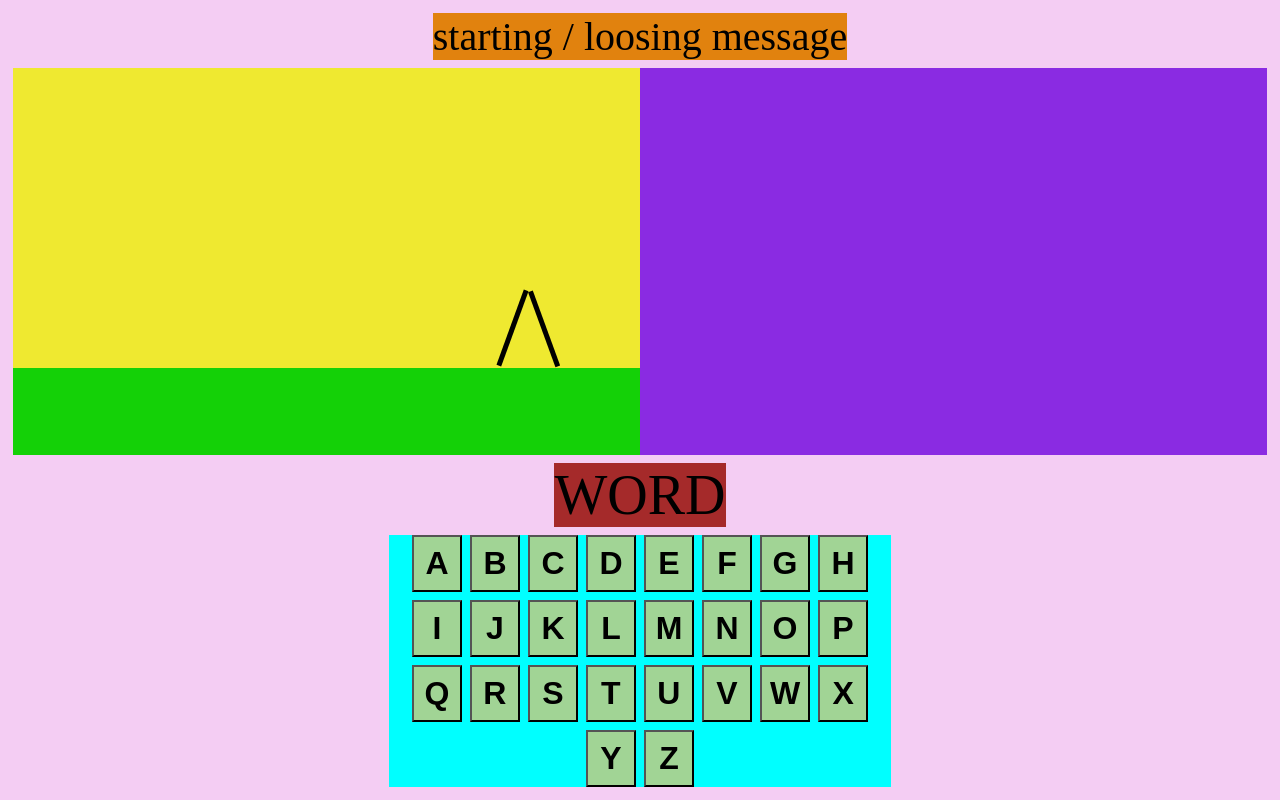
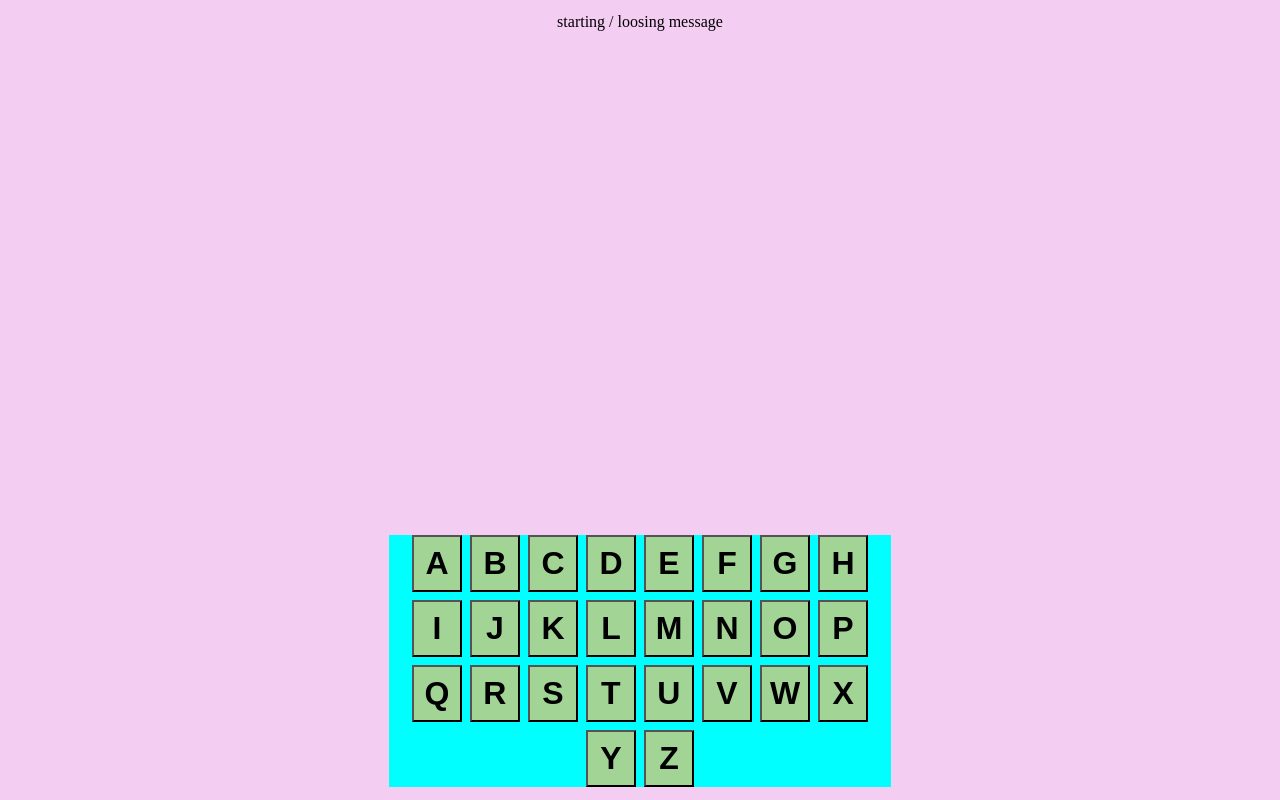
Before and after one commit to Captain-Leftovers/hangman, a React (Vite) app: page / in a window 1280 px wide. Built offline with nearby package versions, Linux system fonts and the light colour scheme.

Commit message:
testing graphics

```diff
--- a/src/App.tsx
+++ b/src/App.tsx
@@ -1,13 +1,23 @@
 import Graphic from "./components/Graphic/Graphic"
 import Letters from "./components/Letters/Letters"
 import AppCSS from "./App.module.css"
+import { useState } from "react"
+import archive from "./assets/simpleWords.json"
+import GuessingWord from "./components/GuessingWord/GuessingWord"
+
+
 function App() {
 
+  const [wordFromArchive, setWordFromArchive] = useState(() => {
+     return archive[Math.floor(Math.random() * archive.length)]
+  })
+
+  const [usedLetters, setUsedLetters] = useState<string[]>([])
   return (
     <div className={AppCSS.container}>
-      <div className={AppCSS.message}>starting / loosing message</div>
-      <Graphic></Graphic>
-      <div className={AppCSS.word}>WORD</div>
+      <div >starting / loosing message</div>
+      <Graphic/>
+      <GuessingWord/>
       <Letters/>
     </div>
   )
--- /dev/null
+++ b/src/assets/simpleWords.json
@@ -0,0 +1 @@
+["Bell","Santa Claus","Star","Time","Bear","Box","Chocolate","Tree","Kitty","Man","Night","Seed","Dog","Father","Garden","Door","Hand","Letter","Bed","Chicken","Story","Way","Farm","Friend","Ground","Name","Baby","Thing","Top","Nest","Paper","Song","Apple","Cake","Water","Back","Birth","Bread","Brother","Christmas","Day","Boat","Snow","Sun","Toy","Car","Egg","Head","Book","Boy","Doll","Rabbit","Stick","Window","House","Ring","Street","Child","Duck","Fish","Money","Bath","Chair","Eye","Wood","Morning","Rain","Shoe","Table","Picture","School","Smile","Coat","Cow","Goodbye","Grass","Leg","Robin","Girl","Hill","Milk","Sheep","Sister","Watch","Ball","Squirrel","Wind","Fire","Floor","Horse","Home","Mother","Party","Flower","Game","Pig","Bird","Cat","Corn","Foot"]
--- a/src/components/Graphic/Graphic.module.css
+++ b/src/components/Graphic/Graphic.module.css
@@ -1,37 +1,12 @@
 .container {
+    height: 50vh;
+    position: relative;
+    width: 40vw;
 
-    background-color: rgb(20, 209, 7);
-    height: 50%;
-    width:100%;
-    display:grid;
-    grid:1fr / 1fr 1fr;
-    justify-content: center;
-}
-.person {
-    height:300px;
-    background-color: rgb(239, 233, 48);
-    position:relative;
-    overflow: hidden;
 }
 
-.leg, .leg::after {
-    position: absolute;
+.base {
+
     background-color: black;
-    height: 80px;
-    width: 5px;
-    right:20%;
-    bottom:0;
-    rotate: 20deg;
+
 }
-
-.leg::after {
-    content: '';
-    rotate:-40deg;
-    right: -30px;
-    bottom:10px
-}
-
-
-.weapon {
-    background-color: blueviolet;
-}
--- a/src/components/Graphic/Graphic.tsx
+++ b/src/components/Graphic/Graphic.tsx
@@ -4,12 +4,12 @@ function Graphic() {
 
     return (
         <div className={GraphicCSS.container}>
-          <div className={GraphicCSS.person}>
-            <div className={GraphicCSS.leg}></div>
-          </div>
-
-          <div className={GraphicCSS.weapon}>
-          </div>
+            <div className={GraphicCSS.rope} />
+            <div className={GraphicCSS.top} />
+            <div className={GraphicCSS.rightSup} />
+            <div className={GraphicCSS.leftSup} />
+            <div className={GraphicCSS.vertical}/>
+            <div className={GraphicCSS.base}/>
         </div>
     )
 }
--- /dev/null
+++ b/src/components/GuessingWord/GuessingWord.tsx
@@ -0,0 +1,5 @@
+function GuessingWord () {
+
+    return <div></div>
+}
+export default GuessingWord
```
